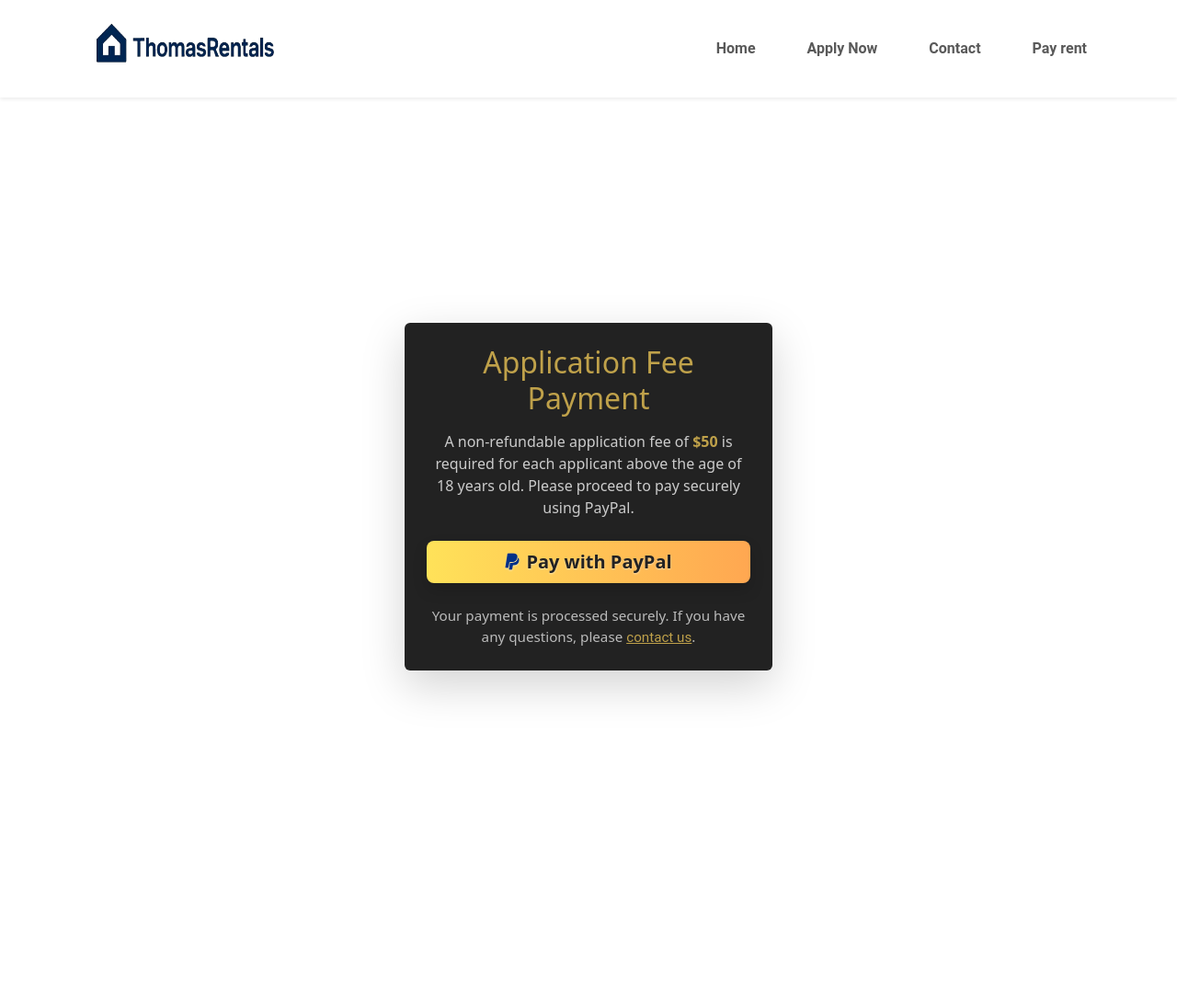
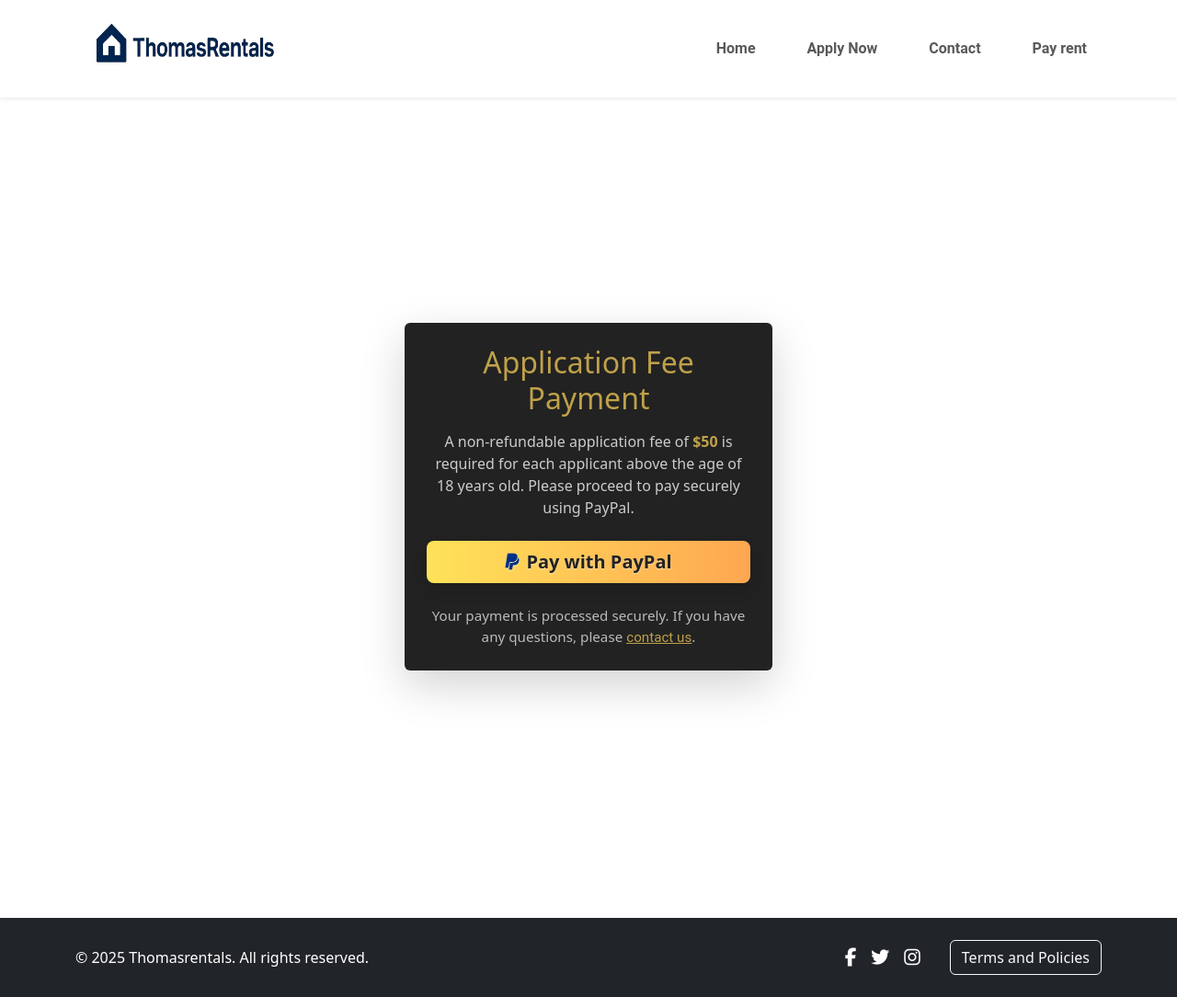
Before and after one commit to IsGameliel/rentwiththomas, a website: page public/pay_now.html in a window 1280 px wide. Shown: the whole page at 92% size. Before the commit the page ends 950 px from the top, so only its background shows below. Drawn offline with nearby package versions, Linux system fonts and the light colour scheme.

Commit message:
logo and footer fixed

```diff
--- a/public/pay_now.html
+++ b/public/pay_now.html
@@ -51,7 +51,18 @@
             </div>
         </div>
     </section>
-        <script src="https://cdn.jsdelivr.net/npm/@popperjs/core@2.11.8/dist/umd/popper.min.js"></script>
-    <script src="https://cdn.jsdelivr.net/npm/bootstrap@5.3.0/dist/js/bootstrap.min.js"></script>
+    <footer class="bg-dark text-white mt-5">
+        <div class="container py-4 d-flex flex-column flex-md-row justify-content-between align-items-center">
+            <p class="mb-2 mb-md-0">&copy; 2025 Thomasrentals. All rights reserved.</p>
+            <div class="d-flex align-items-center gap-3">
+                <a href="#" class="text-white fs-5"><i class="fab fa-facebook-f"></i></a>
+                <a href="#" class="text-white fs-5"><i class="fab fa-twitter"></i></a>
+                <a href="#" class="text-white fs-5"><i class="fab fa-instagram"></i></a>
+                <a href="{{ url('policies') }}" class="btn btn-outline-light ms-3">Terms and Policies</a>
+            </div>
+        </div>
+    </footer>
+    <script src="https://cdn.jsdelivr.net/npm/@popperjs/core@2.11.8/dist/umd/popper.min.js"></script>
+    <script src="https://cdn.jsdelivr.net/npm/bootstrap@5.3.0/dist/js/bootstrap.bundle.min.js"></script>
 </body>
 </html>
```
Also changed, not shown: public/apply.html (+12 -1 lines), public/contact.html (+12 -1 lines), public/index.html (+12 -1 lines), public/pay_rent.html (+12 -1 lines), public/pay_rent_now.html (+13 -2 lines), public/img/mimilogo-removebg-preview.png (renamed from img/mimilogo-removebg-preview.png).
